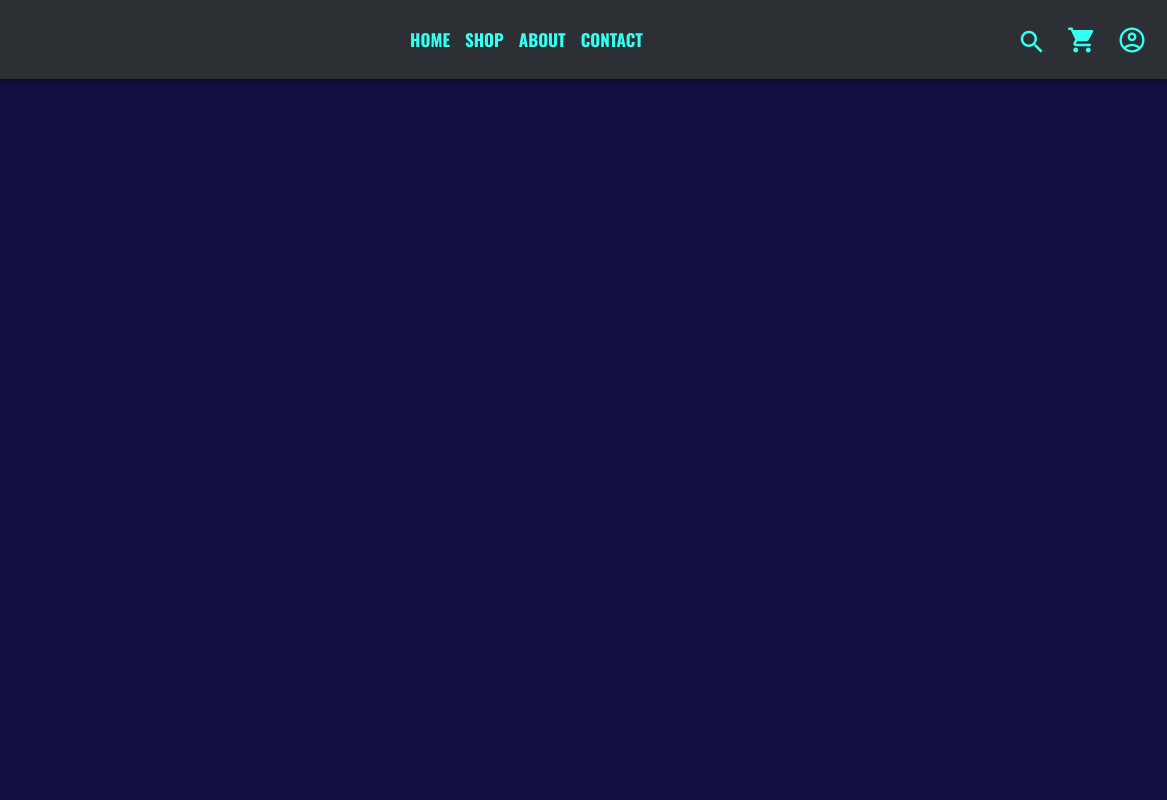
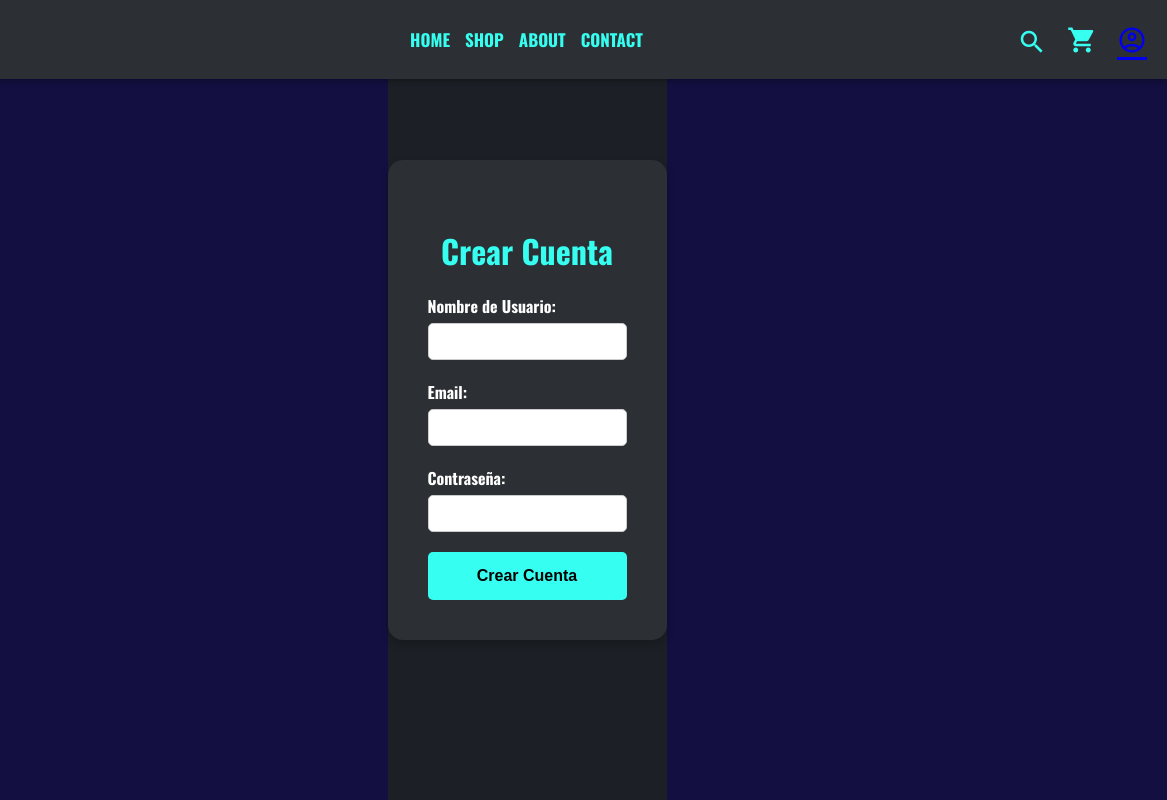
Before and after one commit to LuisTepe/TheTopHypeStoreWebApp, a React app: page /register in a window 1280 px wide. Shown: the full height of the page, 113-1280 px from the left. Built offline with nearby package versions, Linux system fonts and the light colour scheme.

Commit message:
Se creo la ventana de login y register, no funciona el backend

```diff
--- a/package.json
+++ b/package.json
@@ -6,13 +6,16 @@
     "assert": "^2.1.0",
     "async_hooks": "^1.0.0",
     "backbone": "^1.6.0",
+    "bcryptjs": "^2.4.3",
     "body-parser": "^1.20.3",
     "bootstrap": "^5.3.3",
     "browserify-zlib": "^0.2.0",
     "buffer": "^6.0.3",
     "crypto-browserify": "^3.12.1",
+    "dotenv": "^16.4.5",
     "express": "^4.21.1",
     "https-browserify": "^1.0.0",
+    "jsonwebtoken": "^9.0.2",
     "mysql2": "^3.11.4",
     "net": "^1.0.2",
     "os-browserify": "^0.3.0",
--- a/src/client/App.css
+++ b/src/client/App.css
@@ -304,6 +304,68 @@ body, html {
   color: #000;
 }
 
+/* Register.css */
+.register-container {
+  display: flex;
+  justify-content: center;
+  align-items: center;
+  height: 100vh; /* Ocupa toda la altura de la pantalla */
+  background-color: #1c1f25; /* Fondo oscuro para contrastar el formulario */
+}
+
+.register-form {
+  background-color: #2c2f33; /* Fondo del formulario */
+  padding: 40px;
+  border-radius: 15px;
+  box-shadow: 0 4px 8px rgba(0, 0, 0, 0.2);
+  width: 100%;
+  max-width: 400px; /* Ancho máximo del formulario */
+  color: #ffffff; /* Texto blanco */
+}
+
+.register-title {
+  text-align: center;
+  margin-bottom: 20px;
+  font-size: 2rem;
+  color: #36fff1; /* Título con color destacado */
+}
+
+.form-group {
+  margin-bottom: 20px;
+}
+
+.form-group label {
+  display: block;
+  margin-bottom: 5px;
+  font-weight: bold;
+}
+
+.form-group input {
+  width: 100%;
+  padding: 10px;
+  border-radius: 5px;
+  border: 1px solid #ccc;
+  box-sizing: border-box;
+}
+
+.register-button {
+  width: 100%;
+  padding: 15px;
+  background-color: #36fff1; /* Botón con color destacado */
+  color: #000000; /* Texto negro para buen contraste */
+  border: none;
+  border-radius: 5px;
+  cursor: pointer;
+  font-size: 1rem;
+  font-weight: bold;
+  transition: background-color 0.3s;
+}
+
+.register-button:hover {
+  background-color: #28c7c0; /* Color al pasar el ratón */
+}
+
+
 /* Personalización del widget de Dialogflow */
 df-messenger {
   --df-messenger-button-titlebar-color: #36fff1; /* Cambia el color de la barra del título a negro */
--- a/src/client/App.js
+++ b/src/client/App.js
@@ -9,6 +9,8 @@ import About from './about';// Importamos el archivo de la vista about
 import Contact from './contact';// Importamos el archivo de la vista contacto
 import Product from './product'; // Importamos el archivo de la vista del producto
 import CartModal from './cartModal'; // Importamos el archivo del modal del carrito
+import Login from './Login'; // Importamos el archivo de la vista de login
+import Register from './Register'; // Importamos el archivo de la vista de registro
 
 const App = () => {
   const [isCartModalOpen, setCartModalOpen] = React.useState(false);
@@ -28,6 +30,8 @@ const App = () => {
             <Route path="/about" element={<About />} />
             <Route path="/contact" element={<Contact />} />
             <Route path="/producto/:id_producto" element={<Product />} />
+            <Route path="/login" element={<Login />} />
+            <Route path="/register" element={<Register />} />
           </Routes>
         </div>
         <ChatModal />
--- /dev/null
+++ b/src/client/Login.js
@@ -0,0 +1,52 @@
+// src/components/Login.js
+import React, { useState } from 'react';
+
+const Login = () => {
+  const [email, setEmail] = useState('');
+  const [password, setPassword] = useState('');
+
+  const handleSubmit = async (e) => {
+    e.preventDefault();
+    try {
+      const response = await fetch('/api/users/login', {
+        method: 'POST',
+        headers: {
+          'Content-Type': 'application/json',
+        },
+        body: JSON.stringify({ email, password }),
+      });
+
+      if (response.ok) {
+        const data = await response.json();
+        localStorage.setItem('token', data.token);
+        alert('Inicio de sesión exitoso');
+      } else {
+        const errorData = await response.json();
+        alert(`Error al iniciar sesión: ${errorData.message}`);
+      }
+    } catch (error) {
+      console.error('Error al iniciar sesión:', error);
+      alert('Error al iniciar sesión');
+    }
+  };
+
+  return (
+    <form onSubmit={handleSubmit}>
+      <input
+        type="email"
+        placeholder="Email"
+        value={email}
+        onChange={(e) => setEmail(e.target.value)}
+      />
+      <input
+        type="password"
+        placeholder="Contraseña"
+        value={password}
+        onChange={(e) => setPassword(e.target.value)}
+      />
+      <button type="submit">Iniciar Sesión</button>
+    </form>
+  );
+};
+
+export default Login;
--- /dev/null
+++ b/src/client/Register.js
@@ -0,0 +1,78 @@
+// src/components/Register.js
+import React, { useState } from 'react';
+
+const Register = () => {
+  const [nombre, setUsername] = useState('');
+  const [email, setEmail] = useState('');
+  const [password, setPassword] = useState('');
+
+  const handleSubmit = async (e) => {
+    e.preventDefault();
+
+    try {
+      const response = await fetch('/api/users/register', {
+        method: 'POST',
+        headers: {
+          'Content-Type': 'application/json',
+        },
+        body: JSON.stringify({
+          nombre,
+          email,
+          password,
+        }),
+      });
+
+      if (response.ok) {
+        alert('Registro exitoso, por favor inicia sesión');
+      } else {
+        const errorData = await response.json();
+        alert(`Error en el registro: ${errorData.message}`);
+      }
+    } catch (error) {
+      console.error('Error al registrar usuario:', error);
+      alert('Error al registrar usuario');
+    }
+  };
+
+  return (
+    <div className="register-container">
+      <form onSubmit={handleSubmit} className="register-form">
+        <h2 className="register-title">Crear Cuenta</h2>
+
+        <div className="form-group">
+          <label>Nombre de Usuario:</label>
+          <input
+            type="text"
+            value={nombre}
+            onChange={(e) => setUsername(e.target.value)}
+            required
+          />
+        </div>
+
+        <div className="form-group">
+          <label>Email:</label>
+          <input
+            type="email"
+            value={email}
+            onChange={(e) => setEmail(e.target.value)}
+            required
+          />
+        </div>
+
+        <div className="form-group">
+          <label>Contraseña:</label>
+          <input
+            type="password"
+            value={password}
+            onChange={(e) => setPassword(e.target.value)}
+            required
+          />
+        </div>
+
+        <button type="submit" className="register-button">Crear Cuenta</button>
+      </form>
+    </div>
+  );
+};
+
+export default Register;
--- a/src/client/navbar.js
+++ b/src/client/navbar.js
@@ -29,7 +29,7 @@ const Navbar = () => {
             <input type="text" className="input-search" placeholder="Search..." />
           </div>
           <span className="material-icons shopping-cart" onClick={toggleCartModal}>shopping_cart</span>
-          <span className="material-symbols-outlined account-icon">account_circle</span>
+          <span className="material-symbols-outlined account-icon"><Link to="/register">account_circle</Link></span>
         </div>
       </nav>
       <CartModal isOpen={isCartModalOpen} onClose={toggleCartModal} />
--- a/src/server/app.js
+++ b/src/server/app.js
@@ -1,17 +1,21 @@
 // src/server/app.js
 const express = require('express');
+require('dotenv').config();
 const bodyParser = require('body-parser');
+const userRoutes = require('./routes/userRoutes');
 const db = require('./models'); // Importamos todos los modelos desde index.js
 
 const app = express();
 
 // Configuración de body-parser
-app.use(bodyParser.json());
+app.use(express.json()); // Cambiado `bodyParser.json()` a `express.json()`
 
 // Conexión a la base de datos
 db.sequelize.authenticate()
   .then(() => console.log('Conexión a la base de datos establecida'))
   .catch((error) => console.error('Error de conexión:', error));
+
+app.use('/api/users', userRoutes);
 
 // Ruta para obtener todos los productos
 app.get('/api/productos', async (req, res) => {
```
Also changed, not shown: src/server/controllers/authController.js (added, +33 -0 lines), src/server/controllers/userController.js (added, +42 -0 lines), src/server/middleware/authMiddleware.js (added, +18 -0 lines), src/server/models/init-models.js (+12 -8 lines), src/server/routes/userRoutes.js (added, +20 -0 lines), 2 other files.
